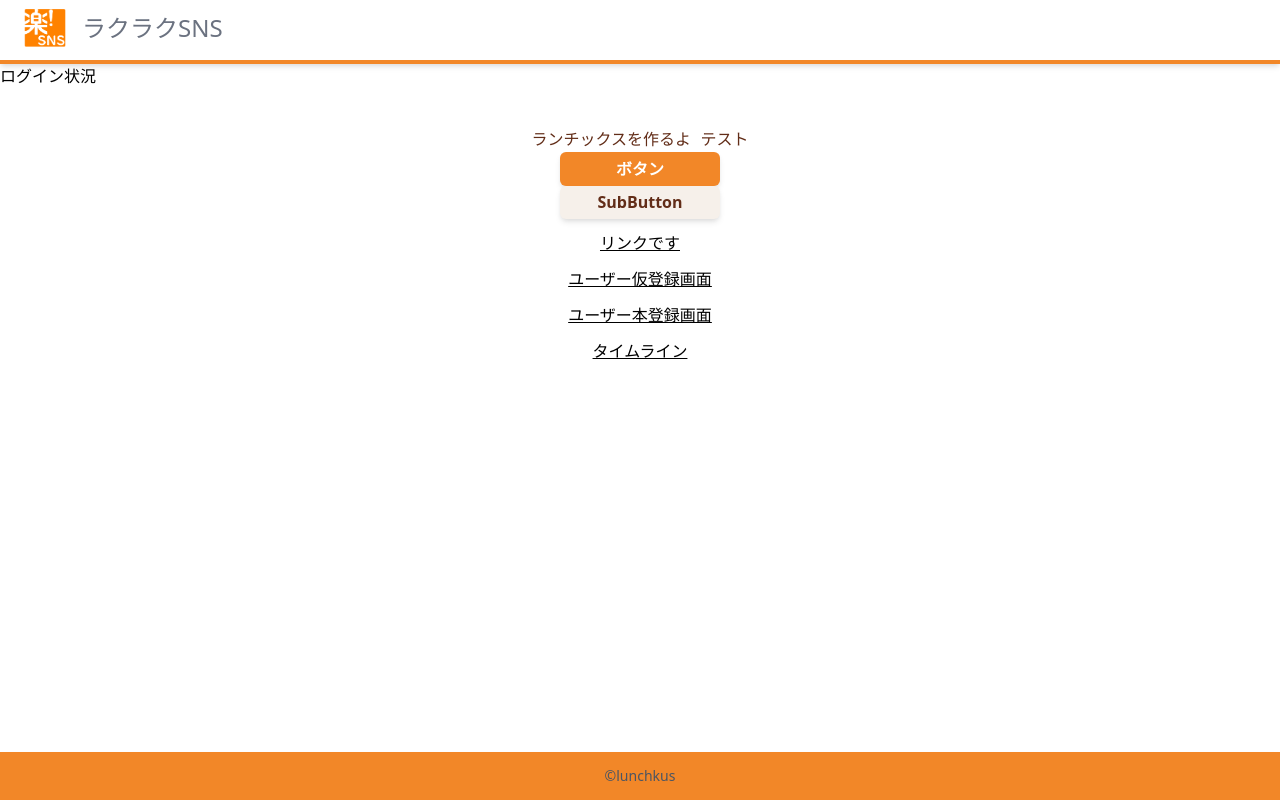
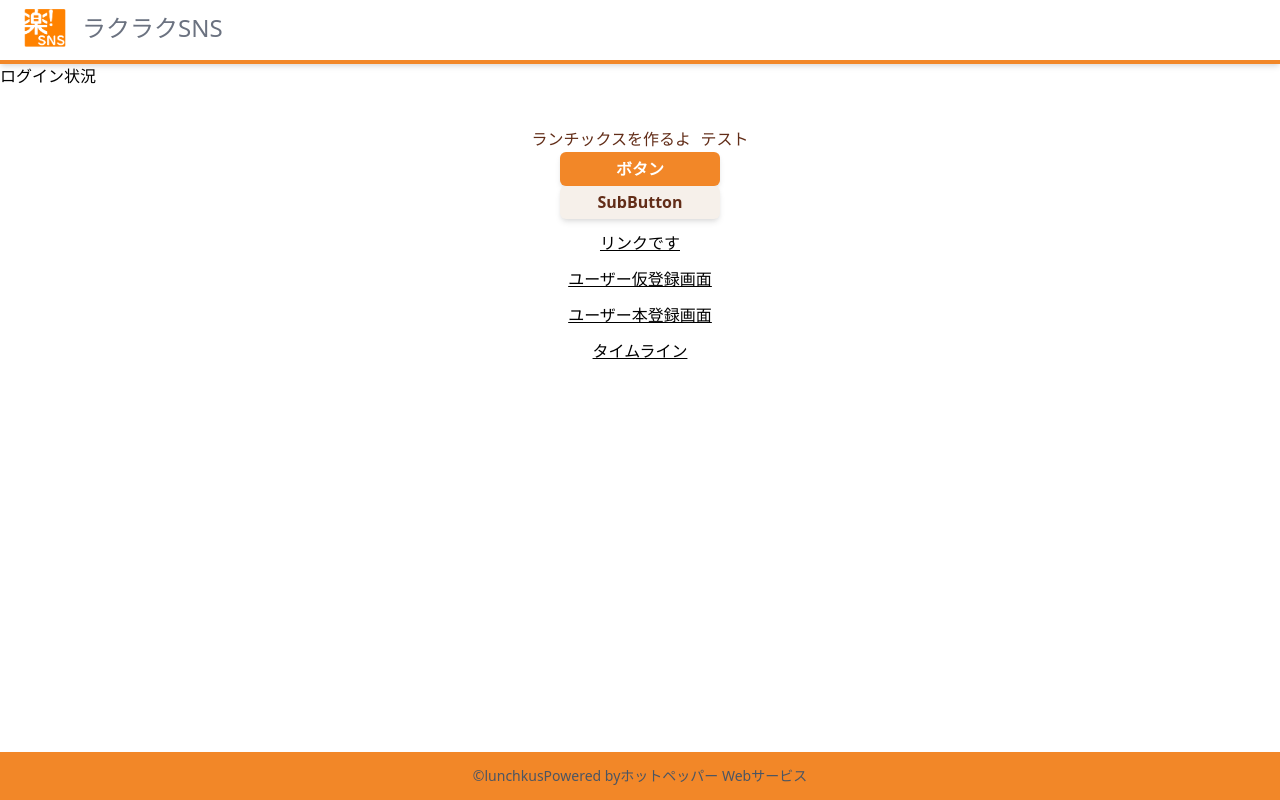
Before and after one commit to suzu1997/rakus-sns-app, a Next.js app: page / in a window 1280 px wide. Built offline with nearby package versions, Linux system fonts and the light colour scheme.

Commit message:
ホットペッパーURL追加

```diff
--- a/src/components/Layout/Footer.tsx
+++ b/src/components/Layout/Footer.tsx
@@ -1,12 +1,20 @@
+import { memo, FC } from "react";
+import Image from "next/image";
+import Link from "next/link";
+
 /**
  * footer.
  */
-import { memo, FC } from "react";
-
 export const Footer: FC = memo(() => {
   return (
     <footer className="h-12 w-full shadow-md bg-basic text-sm text-gray-600 flex justify-center items-center">
-      ©lunchkus
+      <div>©lunchkus</div>
+      <div>
+        Powered by
+        <Link href="http://webservice.recruit.co.jp/">
+          <a>ホットペッパー Webサービス</a>
+        </Link>
+      </div>
     </footer>
   );
 });
```
